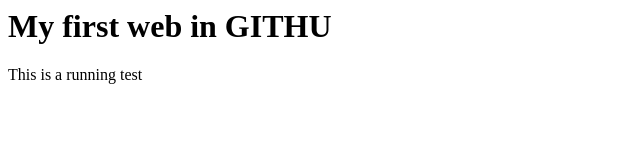
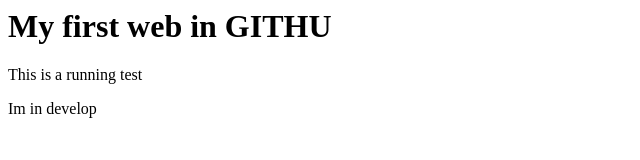
Before and after one commit to Jshblocks/Practica_gitVS, a plain HTML site: page src/index.html in a window 1280 px wide. Shown: the whole page, without its empty margins (0-640 px from the left). Drawn offline with Linux system fonts and the light colour scheme.

Commit message:
Creation of a branch

```diff
--- a/src/index.html
+++ b/src/index.html
@@ -6,5 +6,8 @@
         <P>
             This is a running test
         </P>
+        </p>
+        Im in develop
+        </p>
     </body>
 </html>
```
